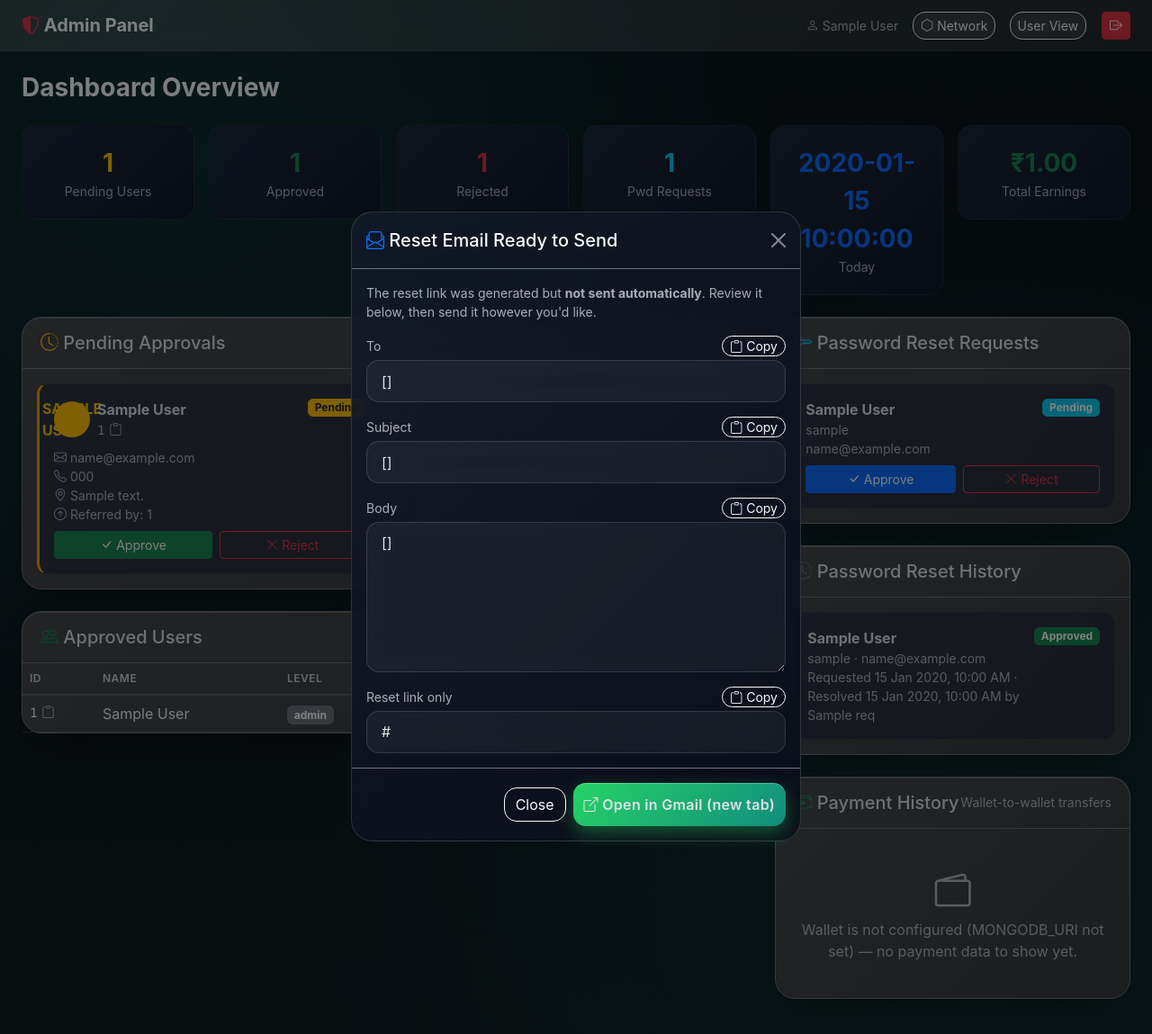
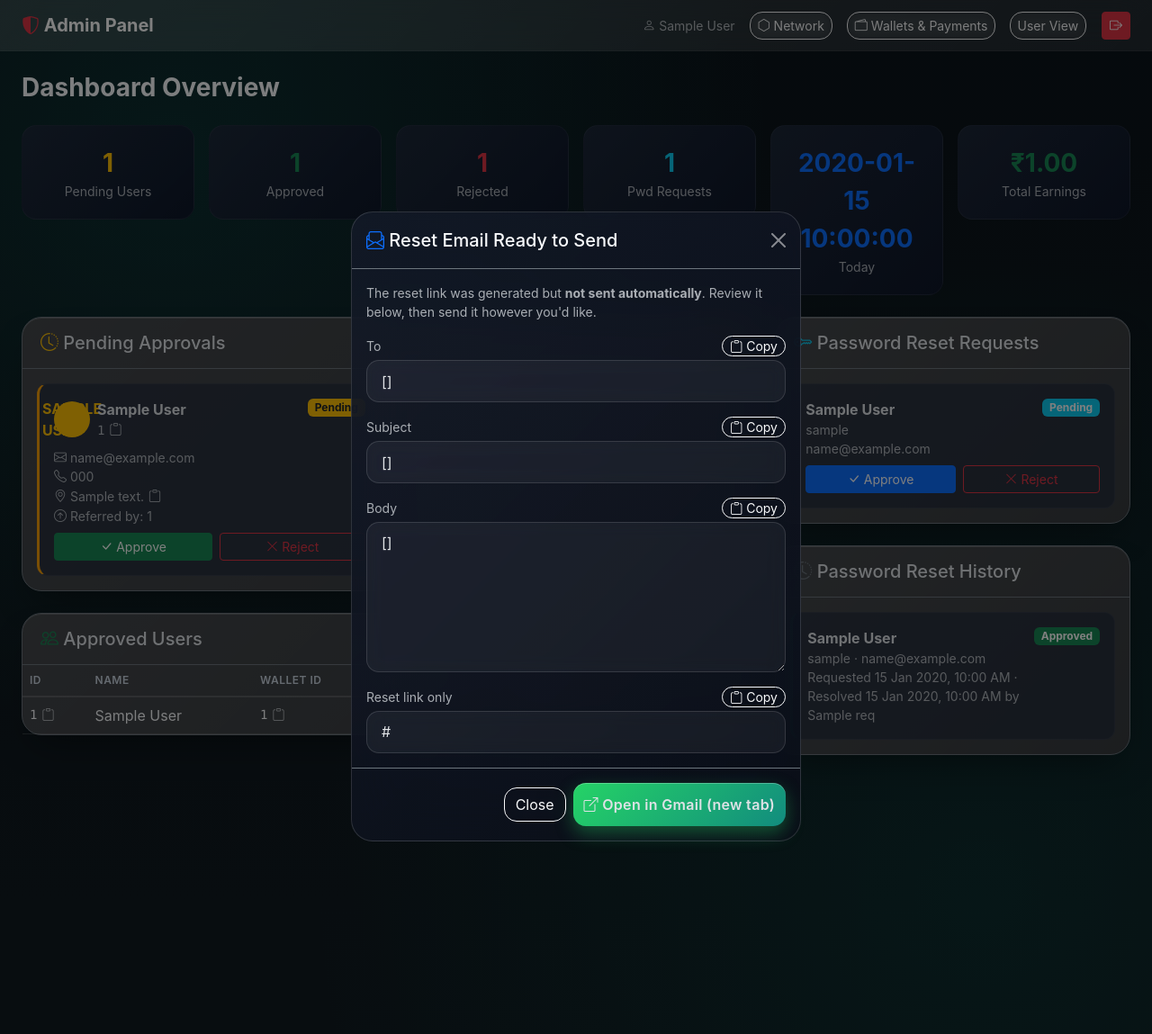
Before and after one commit to futureminds-stack/Smartpayments, a Flask app: template templates/admin.html in a window 1280 px wide. Shown: the top 1149 px of the page at 90% size. Run offline with Flask 3, Linux system fonts and the light colour scheme; the visitor is signed in with stand-in values (Sample User, id 1); the template is opened without the code that fills it: most values are stand-ins (such as "Sample title", 1, 10 or a date in 2020); some libraries are stand-ins or nearby versions.

Commit message:
Update admin.html

```diff
--- a/templates/admin.html
+++ b/templates/admin.html
@@ -20,6 +20,7 @@
         <div class="d-flex align-items-center gap-3">
             <span class="text-muted small"><i class="bi bi-person"></i> {{ session.full_name }}</span>
             <a href="{{ url_for('admin_network') }}" class="btn btn-sm btn-outline-light"><i class="bi bi-hexagon"></i> Network</a>
+            <a href="{{ url_for('admin_wallets') }}" class="btn btn-sm btn-outline-light"><i class="bi bi-wallet2"></i> Wallets &amp; Payments</a>
             <a href="{{ url_for('dashboard') }}" class="btn btn-sm btn-outline-light">User View</a>
             <a href="{{ url_for('logout') }}" class="btn btn-sm btn-danger"><i class="bi bi-box-arrow-right"></i></a>
         </div>
@@ -97,7 +98,9 @@
                                 <div class="small text-muted mb-2">
                                     <div><i class="bi bi-envelope"></i> {{ u.email }}</div>
                                     <div><i class="bi bi-telephone"></i> {{ u.phone or 'N/A' }}</div>
-                                    <div><i class="bi bi-geo-alt"></i> {{ u.address or 'N/A' }}</div>
+                                    <div class="d-flex align-items-center gap-1"><i class="bi bi-geo-alt"></i> {{ u.address or 'N/A' }}
+                                        {% if u.address %}<button type="button" class="btn btn-sm btn-link text-muted p-0" title="Copy Address" onclick="copyToClipboard('{{ u.address }}')"><i class="bi bi-clipboard"></i></button>{% endif %}
+                                    </div>
                                     {% if u.referral_id %}<div><i class="bi bi-arrow-up-circle"></i> Referred by: {{ u.referral_id }}</div>{% endif %}
                                 </div>
                                 <div class="d-flex gap-2">
@@ -130,22 +133,34 @@
                 </div>
                 <div class="card-body p-0">
                     <div class="table-responsive">
-                        <table class="table table-dark table-hover mb-0">
-                            <thead><tr><th>ID</th><th>Name</th><th>Level</th><th>Referrals</th><th>Earned</th><th>Joined</th></tr></thead>
+                        <table class="table table-dark table-hover mb-0 align-middle">
+                            <thead>
+                                <tr>
+                                    <th class="text-nowrap">ID</th>
+                                    <th class="text-nowrap">Name</th>
+                                    <th class="text-nowrap">Wallet ID</th>
+                                    <th class="text-nowrap">Referrals</th>
+                                    <th class="text-nowrap">Joined</th>
+                                </tr>
+                            </thead>
                             <tbody>
                                 {% for u in approved_users %}
                                 <tr>
-                                    <td class="font-monospace small">
+                                    <td class="font-monospace small text-nowrap">
+                                        <span class="d-flex align-items-center gap-1">
+                                            {{ u.id }}
+                                            <button type="button" class="btn btn-sm btn-link text-muted p-0" title="Copy System ID" onclick="copyToClipboard('{{ u.id }}')"><i class="bi bi-clipboard"></i></button>
+                                        </span>
+                                    </td>
+                                    <td class="text-nowrap">{{ u.full_name }}</td>
+                                    <td class="font-monospace small text-nowrap">
                                         <span class="d-flex align-items-center gap-1">
                                             {{ u.public_user_id }}
-                                            <button type="button" class="btn btn-sm btn-link text-muted p-0" title="Copy ID" onclick="copyToClipboard('{{ u.public_user_id }}')"><i class="bi bi-clipboard"></i></button>
+                                            <button type="button" class="btn btn-sm btn-link text-muted p-0" title="Copy Wallet ID" onclick="copyToClipboard('{{ u.public_user_id }}')"><i class="bi bi-clipboard"></i></button>
                                         </span>
                                     </td>
-                                    <td>{{ u.full_name }}</td>
-                                    <td><span class="badge bg-secondary">{{ u.user_level }}</span></td>
-                                    <td>{{ u.referral_count }}</td>
-                                    <td class="text-success">{{ format_currency(u.amount_earned) }}</td>
-                                    <td class="text-muted small">{{ u.created_at.strftime('%d %b') }}</td>
+                                    <td class="text-nowrap">{{ u.referral_count }}</td>
+                                    <td class="text-muted small text-nowrap">{{ u.created_at.strftime('%d %b %Y, %I:%M %p') }}</td>
                                 </tr>
                                 {% endfor %}
                             </tbody>
@@ -227,57 +242,6 @@
                     <div class="text-center py-4 text-muted">
                         <i class="bi bi-hourglass fs-1"></i>
                         <p>No resolved reset requests yet.</p>
-                    </div>
-                    {% endif %}
-                </div>
-            </div>
-
-            <div class="card bg-dark border-secondary mb-4">
-                <div class="card-header border-secondary d-flex justify-content-between align-items-center">
-                    <h5 class="mb-0"><i class="bi bi-cash-stack text-success"></i> Payment History</h5>
-                    <span class="text-muted small">Wallet-to-wallet transfers</span>
-                </div>
-                <div class="card-body" style="max-height: 420px; overflow-y: auto;">
-                    {% if not wallet_enabled %}
-                    <div class="text-center py-4 text-muted">
-                        <i class="bi bi-wallet2 fs-1"></i>
-                        <p class="mb-0">Wallet is not configured (MONGODB_URI not set) — no payment data to show yet.</p>
-                    </div>
-                    {% elif payment_history %}
-                    <div class="table-responsive">
-                        <table class="table table-dark table-sm align-middle mb-0">
-                            <thead>
-                                <tr>
-                                    <th>Txn ID</th>
-                                    <th>From</th>
-                                    <th>To</th>
-                                    <th>Amount</th>
-                                    <th>When</th>
-                                </tr>
-                            </thead>
-                            <tbody>
-                                {% for t in payment_history %}
-                                <tr>
-                                    <td class="font-monospace small">{{ t.txn_id }}</td>
-                                    <td>
-                                        <div>{{ t.from_name or '—' }}</div>
-                                        <div class="text-muted small font-monospace">{{ t.from_id }}</div>
-                                    </td>
-                                    <td>
-                                        <div>{{ t.to_name or '—' }}</div>
-                                        <div class="text-muted small font-monospace">{{ t.to_id }}</div>
-                                    </td>
-                                    <td class="text-success fw-bold">₹{{ "%.2f"|format(t.amount) }}</td>
-                                    <td class="text-muted small">{{ t.created_at_display }}</td>
-                                </tr>
-                                {% endfor %}
-                            </tbody>
-                        </table>
-                    </div>
-                    {% else %}
-                    <div class="text-center py-4 text-muted">
-                        <i class="bi bi-cash fs-1"></i>
-                        <p class="mb-0">No wallet transfers yet.</p>
                     </div>
                     {% endif %}
                 </div>
```
